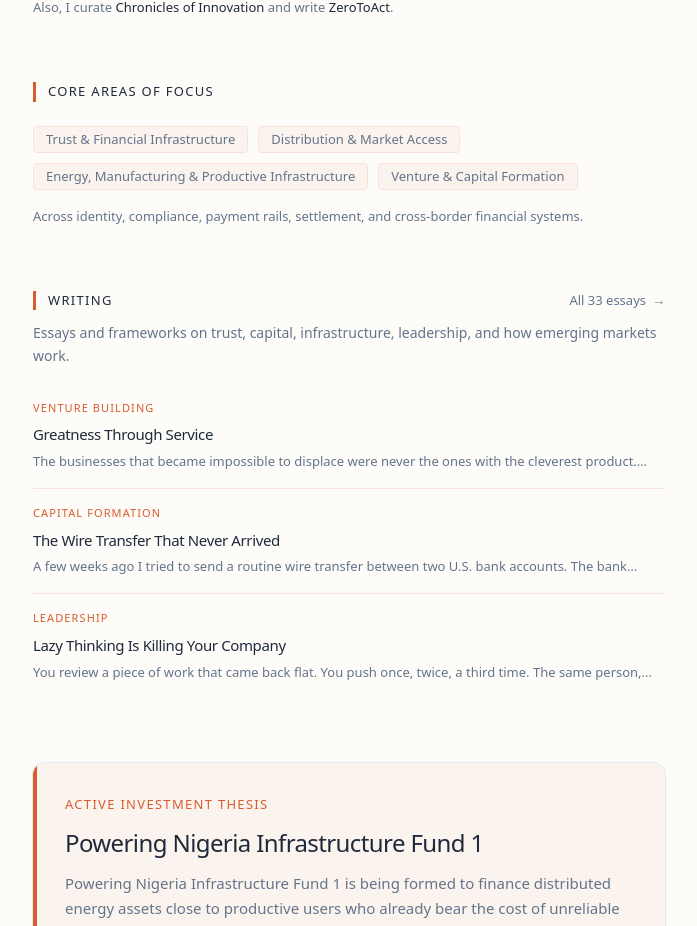
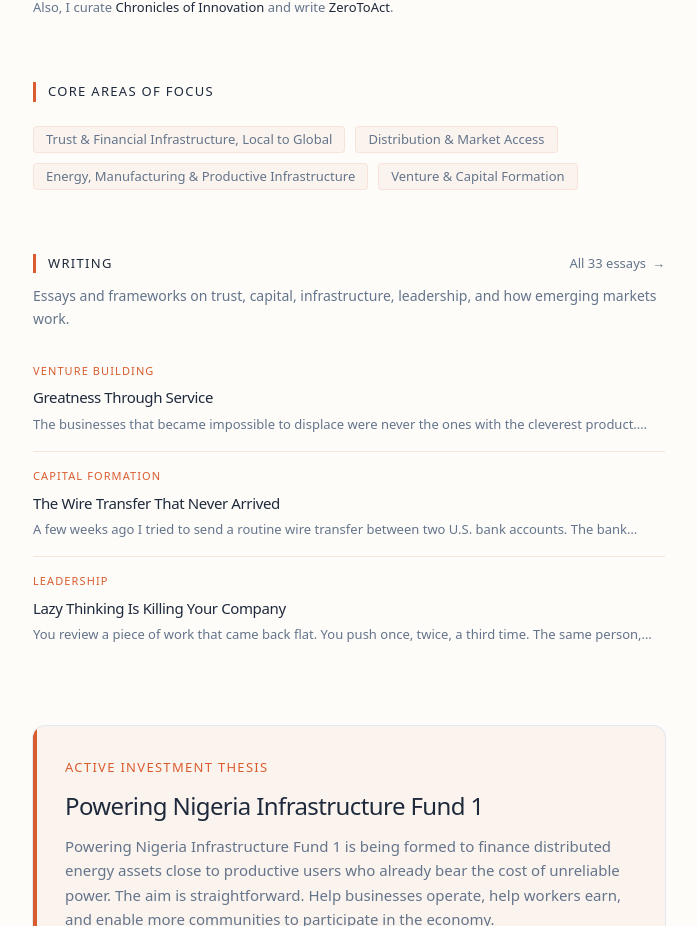
Before and after one commit to Threadigit/adetuyi.com, a Next.js app: page / in a window 1280 px wide. Shown: the part 1017-1943 px from the top of the page, without its empty margins (291-988 px from the left). Built offline with nearby package versions, Linux system fonts and the light colour scheme.

Commit message:
Refine financial infrastructure focus label

```diff
--- a/src/app/page.tsx
+++ b/src/app/page.tsx
@@ -208,7 +208,7 @@ export default function Home() {
         </h2>
         <div className="flex flex-wrap gap-2.5">
           {[
-            "Trust & Financial Infrastructure",
+            "Trust & Financial Infrastructure, Local to Global",
             "Distribution & Market Access",
             "Energy, Manufacturing & Productive Infrastructure",
             "Venture & Capital Formation"
@@ -218,10 +218,6 @@ export default function Home() {
             </span>
           ))}
         </div>
-        <p className="mt-4 text-[13px] leading-relaxed text-muted">
-          Across identity, compliance, payment rails, settlement, and
-          cross-border financial systems.
-        </p>
       </section>
 
       {/* ── Latest Writing ── */}
```
